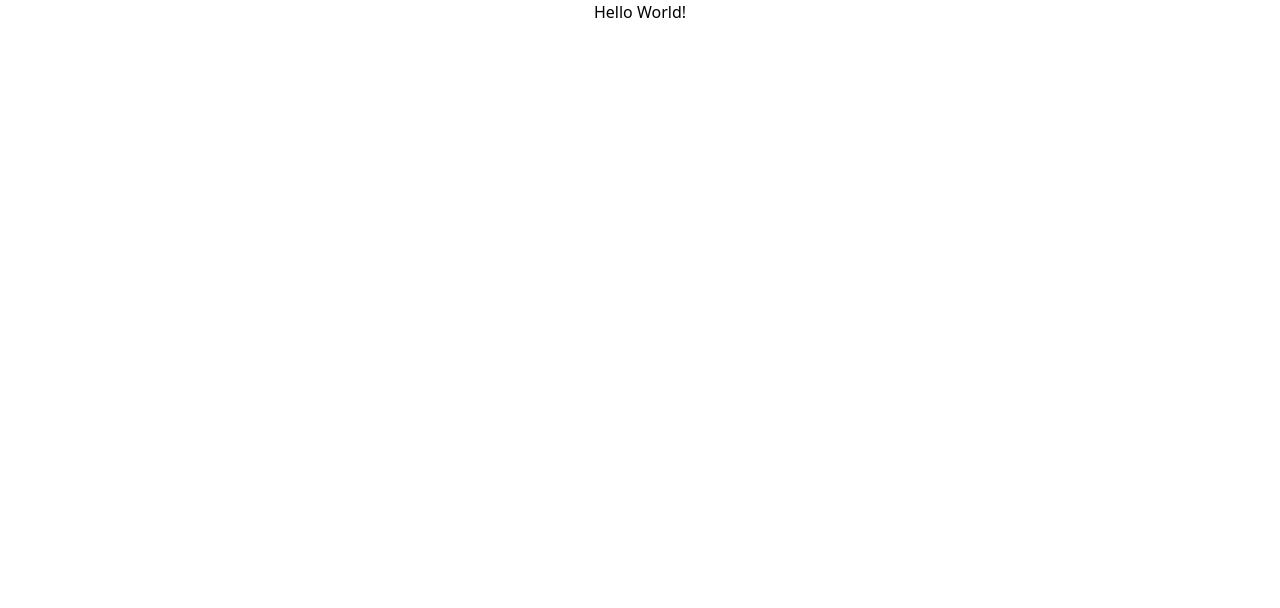
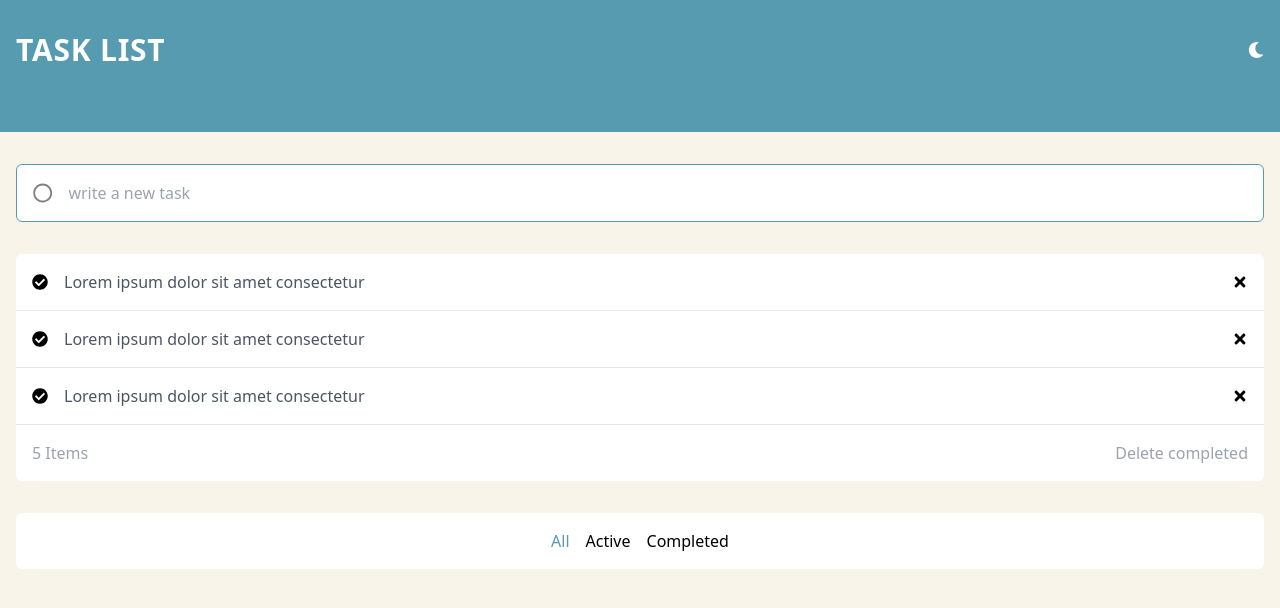
Before and after one commit to EvaGonz84/Task-list-React-and-Tailwindcss, a React (Vite) app: page / in a window 1280 px wide. Shown: the top 608 px of the page. Built offline with nearby package versions, Linux system fonts and the light colour scheme.

Commit message:
Header component & app structure

```diff
--- a/package.json
+++ b/package.json
@@ -10,7 +10,8 @@
   },
   "dependencies": {
     "react": "^18.2.0",
-    "react-dom": "^18.2.0"
+    "react-dom": "^18.2.0",
+    "react-icons": "^4.7.1"
   },
   "devDependencies": {
     "@types/react": "^18.0.27",
--- a/src/App.jsx
+++ b/src/App.jsx
@@ -1,5 +1,11 @@
+import Header from "./components/header/Header";
+
 const App = () => {
-  return <h1 className="text-center">Hello World!</h1>;
+  return (
+    <>
+      <Header />
+    </>
+  );
 };
 
 export default App;
--- /dev/null
+++ b/src/components/header/Header.jsx
@@ -0,0 +1,83 @@
+import { FaMoon, FaCheckCircle, FaTimes, FaRegCircle } from "react-icons/fa";
+
+const Header = () => {
+  return (
+    <>
+      <div className="bg-[#579BB1] pb-8">
+        <header className="container mx-auto px-4">
+          <div className="flex items-center justify-between py-8">
+            <h1 className="text-3xl font-bold uppercase tracking-wide text-white">
+              task list
+            </h1>
+            <FaMoon style={{ fill: "white" }} />
+          </div>
+        </header>
+      </div>
+
+      <div className="min-h-screen bg-[#F8F4EA]	">
+        <main className="container mx-auto px-4 pt-8">
+          {/* CreateTask component */}
+          <form className="flex items-center gap-4 overflow-hidden rounded-md border border-[#579BB1] bg-white p-4">
+            <FaRegCircle style={{ fontSize: "20px", fill: "gray" }} />
+            <input
+              type="text"
+              placeholder="write a new task"
+              className="w-full outline-none"
+            />
+          </form>
+          {/* TaskList component (with TaskItems)-Contains update and delete functions*/}
+          <div className="mt-8 rounded-t-md bg-white">
+            <article className="flex items-center gap-4 border-b p-4">
+              <button className="flex-none">
+                <FaCheckCircle />
+              </button>
+              <p className="grow text-gray-600">
+                Lorem ipsum dolor sit amet consectetur
+              </p>
+              <button className="flex-none">
+                <FaTimes />
+              </button>
+            </article>
+            <article className="flex items-center gap-4 border-b p-4">
+              <button className="flex-none">
+                <FaCheckCircle />
+              </button>
+              <p className="grow text-gray-600">
+                Lorem ipsum dolor sit amet consectetur
+              </p>
+              <button className="flex-none">
+                <FaTimes />
+              </button>
+            </article>
+            <article className="flex items-center gap-4 border-b p-4">
+              <button className="flex-none">
+                <FaCheckCircle />
+              </button>
+              <p className="grow text-gray-600">
+                Lorem ipsum dolor sit amet consectetur
+              </p>
+              <button className="flex-none">
+                <FaTimes />
+              </button>
+            </article>
+          </div>
+          {/* TaskComputed component */}
+          <section className="flex justify-between rounded-b-md bg-white p-4">
+            <span className="text-gray-400">5 Items</span>
+            <button className="text-gray-400">Delete completed</button>
+          </section>
+          {/* TaskFilter component */}
+          <section className="container mx-auto mt-8">
+            <div className="flex justify-center gap-4 rounded-md bg-white p-4">
+              <button className="text-[#579BB1]">All</button>
+              <button className="hover:text-[#579BB1]">Active</button>
+              <button className="hover:text-[#579BB1]">Completed</button>
+            </div>
+          </section>
+        </main>
+      </div>
+    </>
+  );
+};
+
+export default Header;
```
Also changed, not shown: 1 other file (tests, documents, lock files or other folders).
